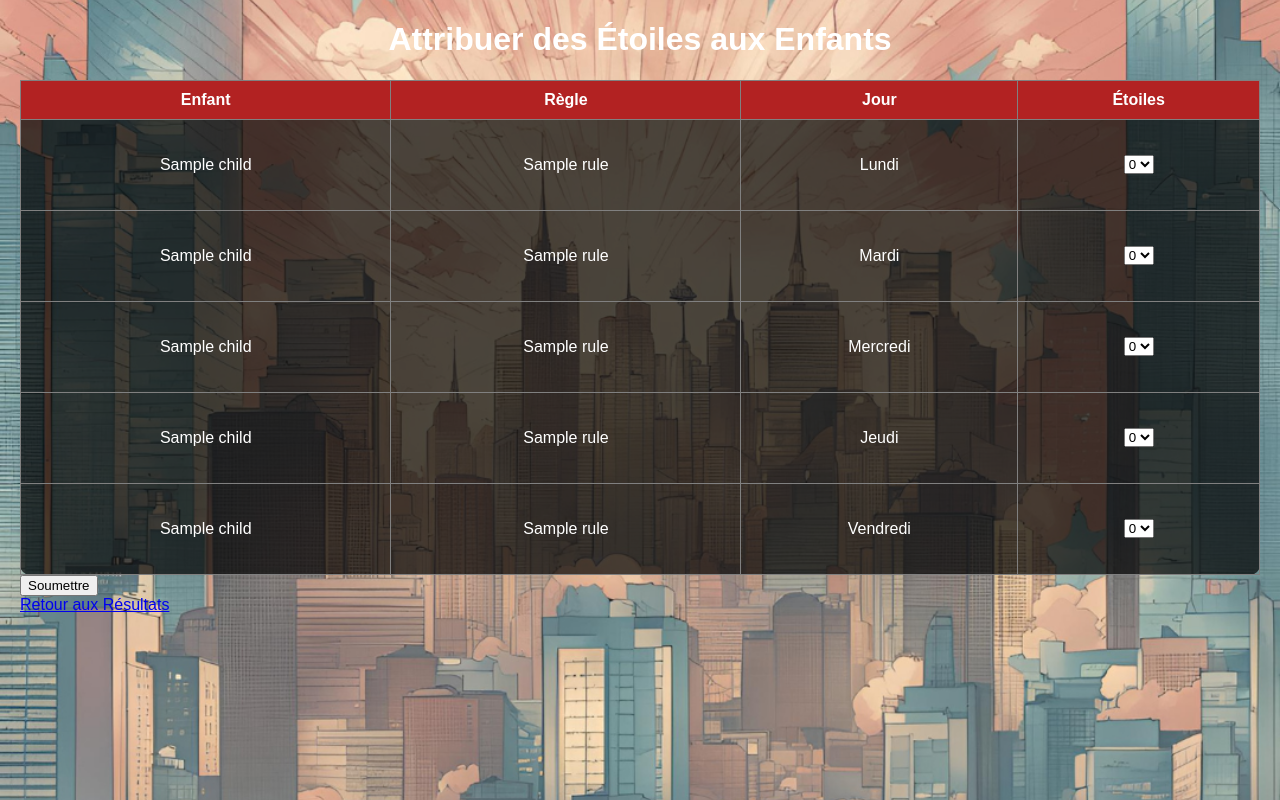
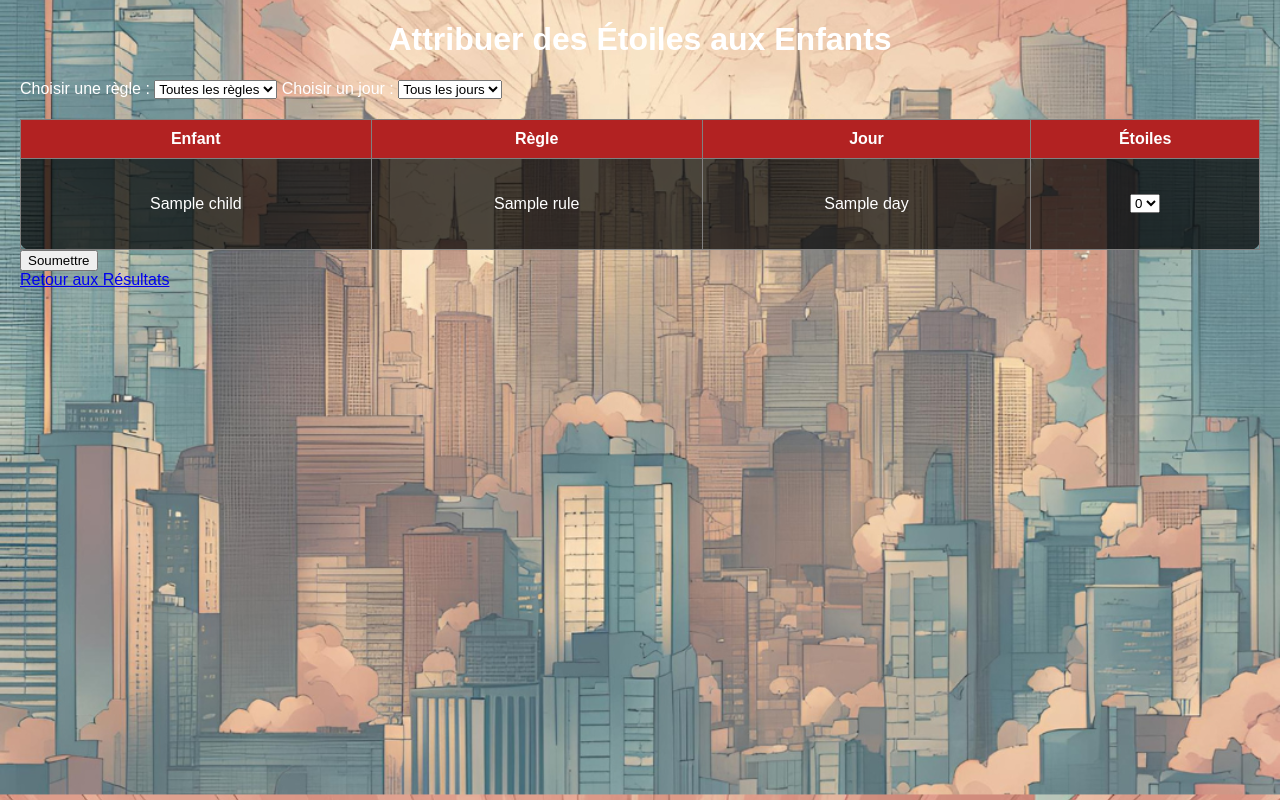
Before and after one commit to xgueret/StarHeroes, a Flask app: template templates/rate.html in a window 1280 px wide. Run offline with Flask 3, Linux system fonts and the light colour scheme; the template is opened without the code that fills it: most values are stand-ins (such as "Sample title", 1, 10 or a date in 2020).

Commit message:
fix form pb enreg rate

```diff
--- a/app.py
+++ b/app.py
@@ -3,14 +3,17 @@ This module implements a Flask web application for managing children's rules
 and ratings. It allows users to display rules, assign star ratings to each child
 for different days, and store this information in an SQLite database.
 """
+
 import sqlite3
 from flask import Flask, render_template, request, redirect, url_for
 
 app = Flask(__name__)
 
+DAYS_OF_WEEK = ["Lundi", "Mardi", "Mercredi", "Jeudi", "Vendredi"]
+
 def connect_db():
     """Connect to the SQLite database and set the row factory."""
-    conn = sqlite3.connect('database.db')  # Connect to your SQLite database
+    conn = sqlite3.connect('database.db')
     conn.row_factory = sqlite3.Row  # Allow results to be accessed by column name
     return conn
 
@@ -24,27 +27,23 @@ def init_db():
                     name TEXT
                 )''')
 
-    # Create the rules table if it does not already exist
     cursor.execute('''CREATE TABLE IF NOT EXISTS rules (
                         id INTEGER PRIMARY KEY AUTOINCREMENT,
                         rule TEXT
                     )''')
 
-    # Create the ratings table to store stars assigned to children
     cursor.execute('''CREATE TABLE IF NOT EXISTS ratings (
                         id INTEGER PRIMARY KEY AUTOINCREMENT,
                         child_id INTEGER,
                         rule_id INTEGER,
                         day TEXT,
-                        stars INTEGER CHECK(stars >= 0 AND stars <= 2)  -- Limit to 2 stars
+                        stars INTEGER CHECK(stars >= 0 AND stars <= 2)
                     )''')
 
-    # Insert example children if the table is empty
     cursor.execute("SELECT COUNT(*) FROM children")
     if cursor.fetchone()[0] == 0:
         children = [("Maya",), ("Ella",), ("Keziah",)]
         cursor.executemany("INSERT INTO children (name) VALUES (?)", children)
-
 
     conn.commit()
     conn.close()
@@ -55,74 +54,98 @@ def home():
     conn = connect_db()
     cursor = conn.cursor()
 
-    # Retrieve rules from the database
+    # Retrieve rules and children from the database
     cursor.execute("SELECT * FROM rules")
     rules = cursor.fetchall()
 
     cursor.execute("SELECT * FROM children")
     children = cursor.fetchall()
 
-    # Prepare a dictionary to store ratings by (child_id, rule_id, day)
     ratings_dict = {}
     for child in children:
         for rule in rules:
-            for day in ["Lundi", "Mardi", "Mercredi", "Jeudi", "Vendredi"]:
-                # Fetch ratings for the child, rule, and day
+            for day in DAYS_OF_WEEK:
                 cursor.execute("SELECT stars FROM ratings WHERE child_id = ? AND rule_id = ? AND day = ?",
                                (child["id"], rule["id"], day))
                 rating = cursor.fetchone()
-                # Store the stars or default to 0
                 stars = rating["stars"] if rating else 0
                 ratings_dict[(child["id"], rule["id"], day)] = stars
 
     conn.close()
+    return render_template("home.html", children=children, days=DAYS_OF_WEEK, rules=rules, ratings_dict=ratings_dict)
 
-    # List of days of the week
-    days_of_week = ["Lundi", "Mardi", "Mercredi", "Jeudi", "Vendredi"]
-    return render_template("home.html", children=children, days=days_of_week, rules=rules, ratings_dict=ratings_dict)
-
-@app.route("/rate")
+@app.route("/rate", methods=["GET"])
 def rate():
-    """Display the rating page to assign stars to children."""
+    """Afficher les enfants, règles et jours avec possibilité de filtrer ou de sélectionner tout"""
     conn = connect_db()
     cursor = conn.cursor()
 
-    # Retrieve rules from the database
     cursor.execute("SELECT * FROM rules")
     rules = cursor.fetchall()
 
     cursor.execute("SELECT * FROM children")
     children = cursor.fetchall()
 
+    selected_rule_id = request.args.get("rule_id")
+    selected_rule = None
+
+    if selected_rule_id != 'all' and selected_rule_id:
+        cursor.execute("SELECT * FROM rules WHERE id = ?", (selected_rule_id,))
+        selected_rule = cursor.fetchone()
+
+    selected_day = None if request.args.get("day") == 'all' else request.args.get("day")
+
+    ratings_dict = {}
+
+    for child in children:
+        for rule in (rules if not selected_rule else [selected_rule]):
+            for day in (DAYS_OF_WEEK if not selected_day else [selected_day]):
+                cursor.execute("SELECT stars FROM ratings WHERE child_id = ? AND rule_id = ? AND day = ?",
+                               (child["id"], rule["id"], day))
+                rating = cursor.fetchone()
+                ratings_dict[(child["id"], rule["id"], day)] = rating["stars"] if rating else 0
+
     conn.close()
 
-    return render_template("rate.html", children=children, rules=rules)
+    return render_template("rate.html",
+                           children=children,
+                           rules=rules,
+                           selected_rule=selected_rule,
+                           selected_day=selected_day,
+                           days_of_week=DAYS_OF_WEEK,
+                           ratings_dict=ratings_dict)
 
 @app.route("/submit_rating", methods=["POST"])
 def submit_rating():
-    """Submit the rating for a child based on the selected rule and day."""
-    child_id = request.form["child_id"]
-    rule_id = request.form["rule_id"]
-    day = request.form["day"]
-    stars = request.form["stars"]
+    """Submit the rating for children based on the selected rule and day."""
+    # Iterate over the submitted ratings
+    for key in request.form:
+        if key.startswith("stars_"):
+            # Extract child_id, rule_id and day from the key
+            parts = key.split('_')
+            if len(parts) == 4:  # stars_<child_id>_<rule_id>_<day>
+                child_id = parts[1]
+                rule_id = parts[2]
+                day = parts[3]
+                stars = request.form[key]
 
-    conn = connect_db()
-    cursor = conn.cursor()
+                conn = connect_db()
+                cursor = conn.cursor()
 
-    # Check if a rating already exists for this child, rule, and day
-    cursor.execute("SELECT * FROM ratings WHERE child_id = ? AND rule_id = ? AND day = ?", (child_id, rule_id, day))
-    existing_rating = cursor.fetchone()
+                # Check if a rating already exists for this child, rule, and day
+                cursor.execute("SELECT * FROM ratings WHERE child_id = ? AND rule_id = ? AND day = ?", (child_id, rule_id, day))
+                existing_rating = cursor.fetchone()
 
-    if existing_rating:
-        # Update the existing rating
-        cursor.execute("UPDATE ratings SET stars = ? WHERE id = ?", (stars, existing_rating["id"]))
-    else:
-        # Add a new rating
-        cursor.execute("INSERT INTO ratings (child_id, rule_id, day, stars) VALUES (?, ?, ?, ?)",
-                       (child_id, rule_id, day, stars))
+                if existing_rating:
+                    # Update the existing rating
+                    cursor.execute("UPDATE ratings SET stars = ? WHERE id = ?", (stars, existing_rating["id"]))
+                else:
+                    # Add a new rating
+                    cursor.execute("INSERT INTO ratings (child_id, rule_id, day, stars) VALUES (?, ?, ?, ?)",
+                                   (child_id, rule_id, day, stars))
 
-    conn.commit()
-    conn.close()
+                conn.commit()
+                conn.close()
 
     return redirect(url_for("home"))
 
--- a/templates/rate.html
+++ b/templates/rate.html
@@ -4,10 +4,29 @@
     <meta charset="UTF-8">
     <meta name="viewport" content="width=device-width, initial-scale=1.0">
     <title>Attribuer des Étoiles</title>
-    <link rel="stylesheet" href="/static/styles.css">
+    <link rel="stylesheet" href="{{ url_for('static', filename='styles.css') }}">
 </head>
 <body>
     <h1>Attribuer des Étoiles aux Enfants</h1>
+
+    <form action="{{ url_for('rate') }}" method="GET">
+        <label for="rule_id">Choisir une règle :</label>
+        <select name="rule_id" id="rule_id" onchange="this.form.submit()">
+            <option value="all" {% if not selected_rule %}selected{% endif %}>Toutes les règles</option>
+            {% for rule in rules %}
+                <option value="{{ rule.id }}" {% if selected_rule and selected_rule.id == rule.id %}selected{% endif %}>{{ rule.rule }}</option>
+            {% endfor %}
+        </select>
+
+        <label for="day">Choisir un jour :</label>
+        <select name="day" id="day" onchange="this.form.submit()">
+            <option value="all" {% if not selected_day %}selected{% endif %}>Tous les jours</option>
+            {% for day in days_of_week %}
+                <option value="{{ day }}" {% if selected_day == day %}selected{% endif %}>{{ day }}</option>
+            {% endfor %}
+        </select>
+    </form>
+
     <form action="{{ url_for('submit_rating') }}" method="POST">
         <table border="1">
             <thead>
@@ -19,9 +38,9 @@
                 </tr>
             </thead>
             <tbody>
-                {% for rule in rules %}
-                    {% for child in children %}
-                        {% for day in ['Lundi', 'Mardi', 'Mercredi', 'Jeudi', 'Vendredi'] %}
+                {% for child in children %}
+                    {% for rule in (rules if not selected_rule else [selected_rule]) %}
+                        {% for day in (days_of_week if not selected_day else [selected_day]) %}
                             <tr>
                                 <td>{{ child.name }}</td>
                                 <td>{{ rule.rule }}</td>
@@ -30,10 +49,10 @@
                                     <input type="hidden" name="child_id" value="{{ child.id }}">
                                     <input type="hidden" name="rule_id" value="{{ rule.id }}">
                                     <input type="hidden" name="day" value="{{ day }}">
-                                    <select name="stars">
-                                        <option value="0">0</option>
-                                        <option value="1">1</option>
-                                        <option value="2">2</option>
+                                    <select name="stars_{{ child.id }}_{{ rule.id }}_{{ day }}">
+                                        <option value="0" {% if ratings_dict.get((child.id, rule.id, day)) == 0 %}selected{% endif %}>0</option>
+                                        <option value="1" {% if ratings_dict.get((child.id, rule.id, day)) == 1 %}selected{% endif %}>1</option>
+                                        <option value="2" {% if ratings_dict.get((child.id, rule.id, day)) == 2 %}selected{% endif %}>2</option>
                                     </select>
                                 </td>
                             </tr>
```
Also changed, not shown: templates/home.html (+10 -8 lines), database.db.
